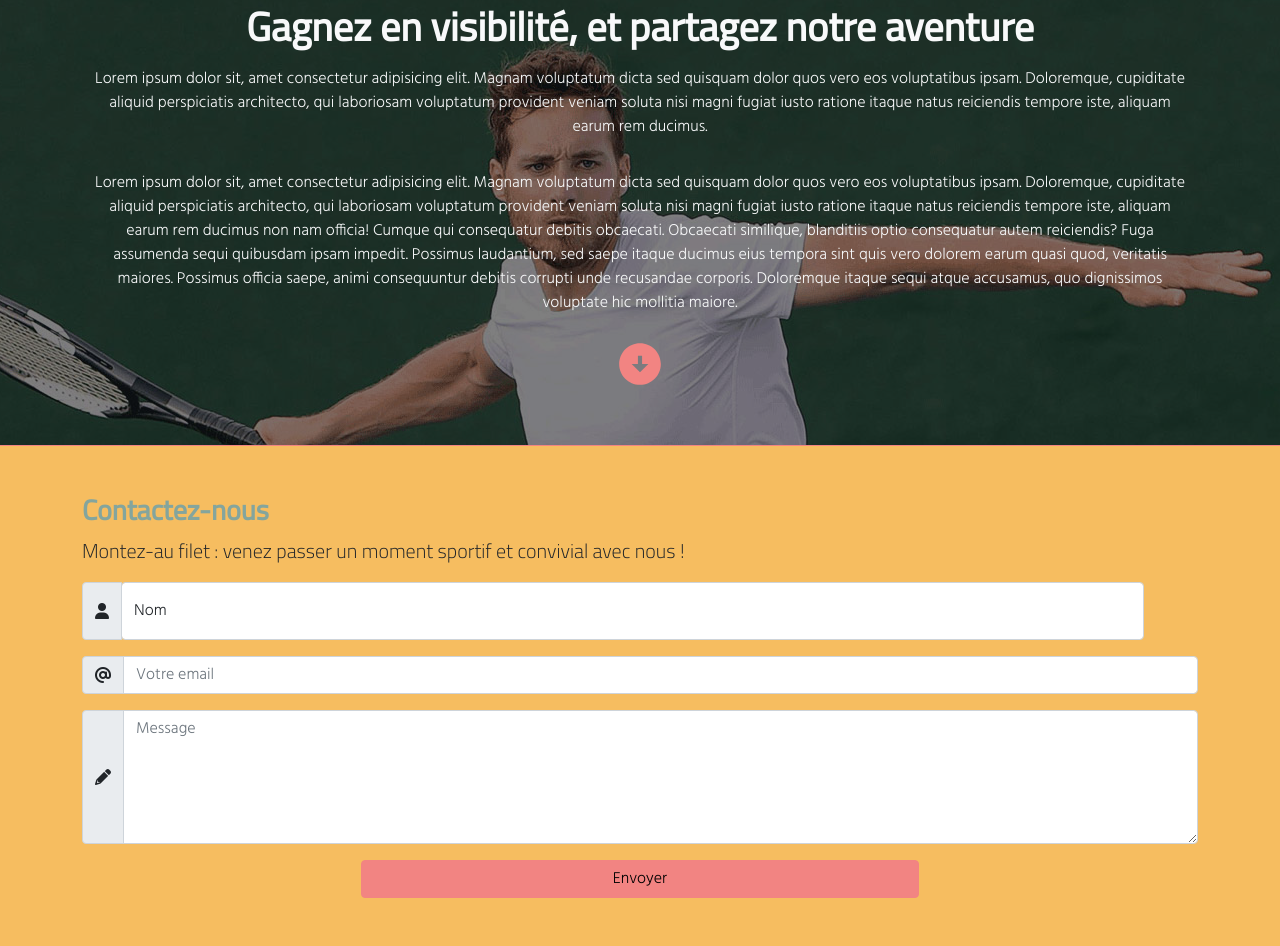
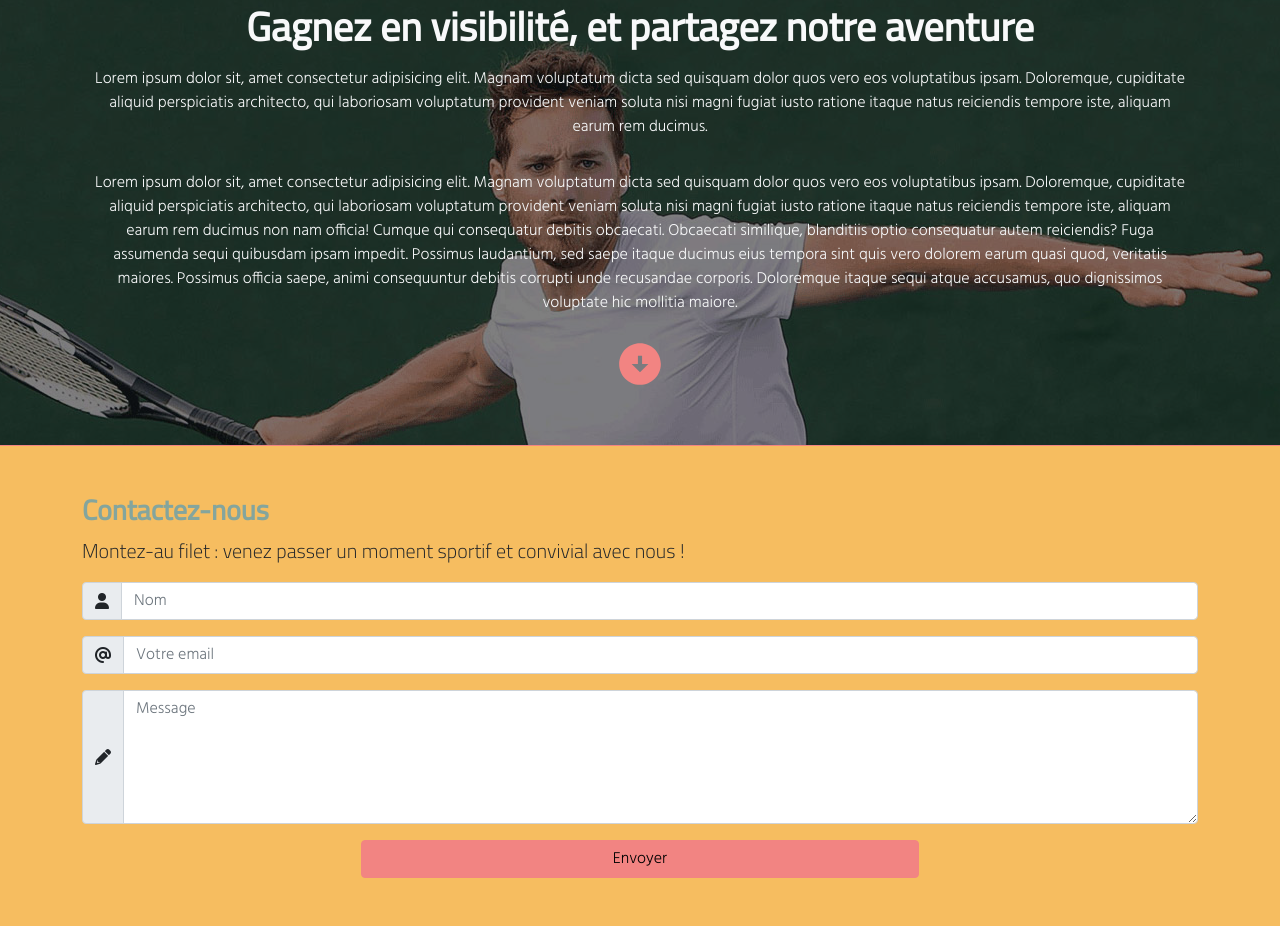
Before and after one commit to KamiGdev/Tennis-Club-Cap-Ferret, a website: page index.html in a window 1280 px wide. Shown: the part 4299-5245 px from the top of the page. Drawn offline with nearby package versions, Linux system fonts and the light colour scheme; files that its build step writes are made by us from their sources.

Commit message:
alignement de la barre nom dans le formulaire

```diff
--- a/index.html
+++ b/index.html
@@ -377,7 +377,7 @@
         <div class="row">
           <div class="col-lg-12">
             <h3 class="cairo-font text-vert-eau fw-bold">Contactez-nous</h3>
-                  <p class="lead cairo-font fw-lighter">Montez-au filet : venez passer un moment sportif et convivial avec nous !</p>
+            <p class="lead cairo-font fw-lighter">Montez-au filet : venez passer un moment sportif et convivial avec nous !<p>
 
             <form>
               <div class="input-group mb-3">
@@ -385,21 +385,8 @@
                   <i class="fa-solid fa-user"></i>
                 </span>
 
-                        <div class="form-floating col-lg-11">
-                          <input type="text" class="form-control" id="floatingInputValue" placeholder="Nom">
-                          <label for="floatingInputValue">Nom</label>
-
+                <input type="text" class="form-control" placeholder="Nom">
               </div>
-                     </div>
-
-
-
-
-
-
-
-
-
 
               <div class="input-group mb-3">
                 <span class="input-group-text">
@@ -408,7 +395,6 @@
 
                 <input type="text" class="form-control" placeholder="Votre email">
               </div>
-
 
               <div class="input-group mb-3">
                 <span class="input-group-text">
@@ -421,9 +407,6 @@
               <div class="d-flex justify-content-center">
                 <input type="submit" value="Envoyer" class="btn btn-terracotta-light btn-md col-6">
               </div>
-
-
-
 
 
             </form>
```
Lines whose indentation alone changed are shown as unchanged.
